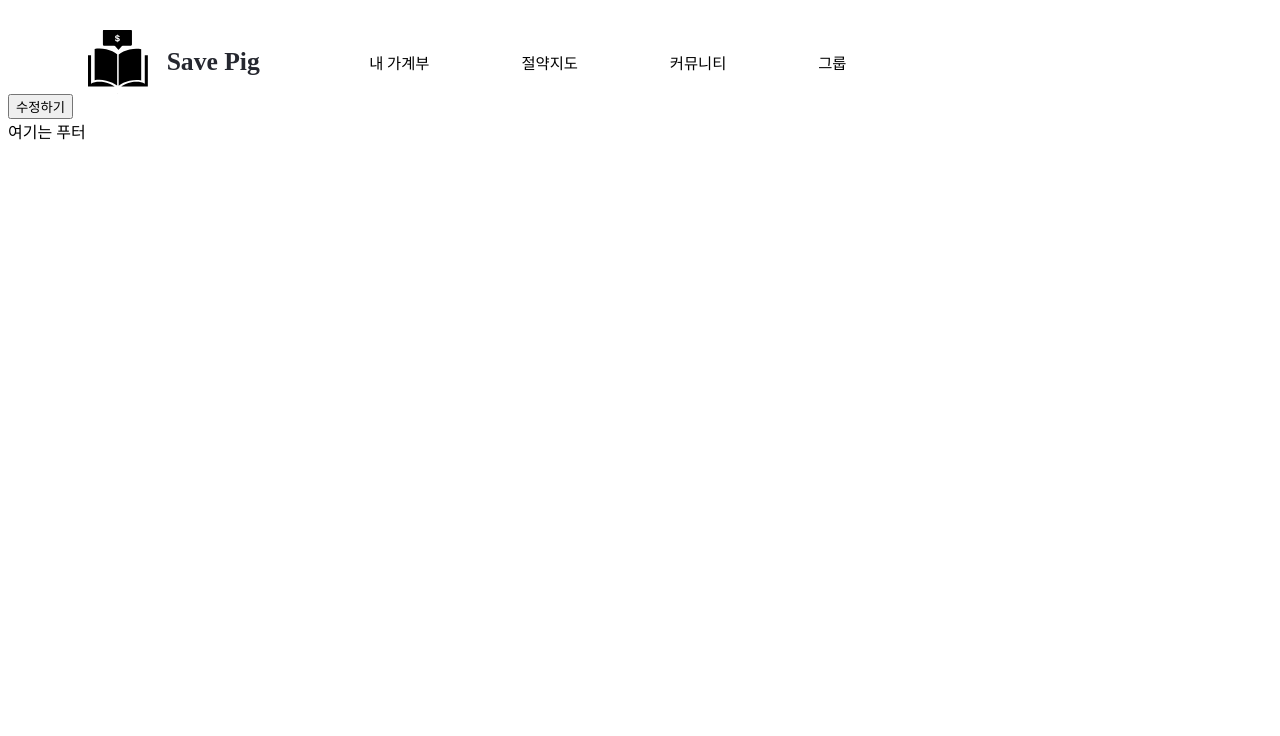
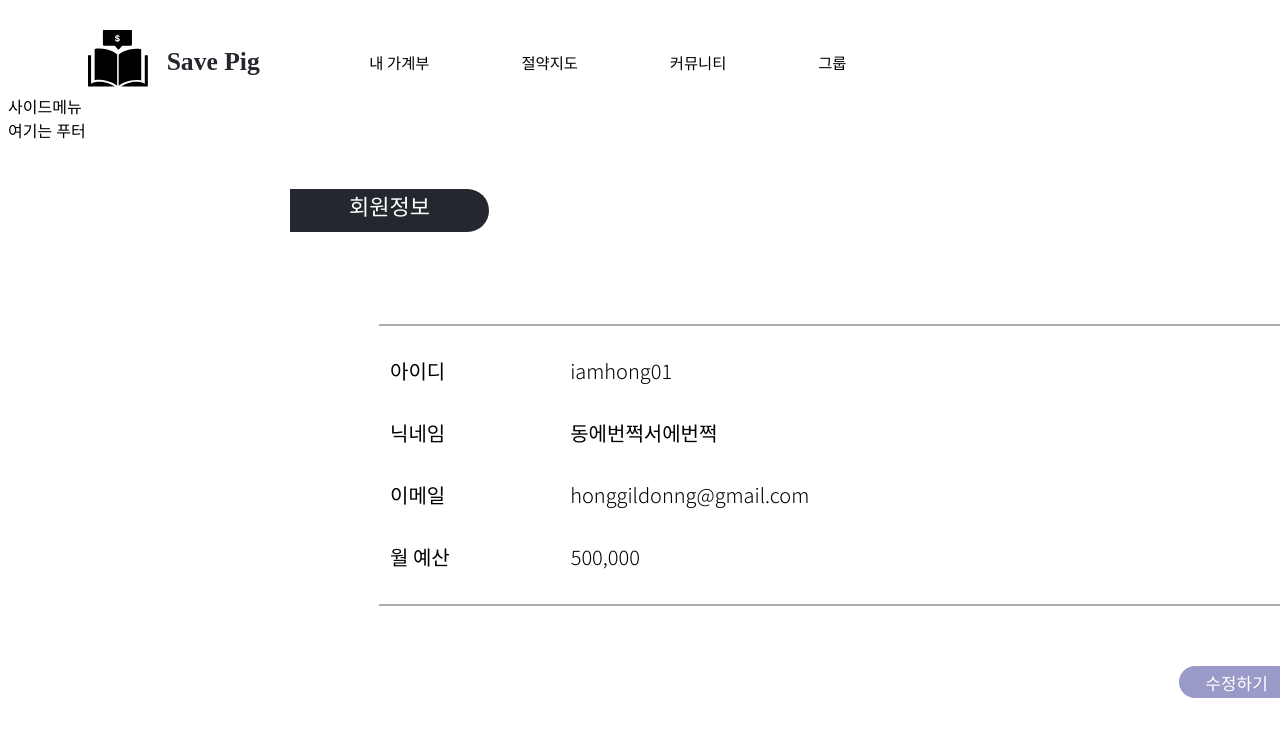
Before and after one commit to swcamp9thTeam1/frontend-project-accountbook, a Vue app: page /my in a window 1280 px wide. Shown: the top 736 px of the page. Built offline with nearby package versions, Linux system fonts and the light colour scheme.

Commit message:
- 마이페이지 첫 화면인 회원정보 조회 페이지 구현 - 마이페이지 사이드메뉴 컴포넌트 생성 예정

```diff
--- /dev/null
+++ b/src/components/MyPageSideMenu.vue
@@ -0,0 +1,13 @@
+<template>
+    <div>
+        사이드메뉴
+    </div>
+</template>
+
+<script setup>
+
+</script>
+
+<style scoped>
+
+</style>
--- a/src/views/MyPage.vue
+++ b/src/views/MyPage.vue
@@ -1,19 +1,156 @@
 <template>
     <div>
+        <MyPageSideMenu/>
+    </div>
+    <div class="info">회원정보</div>
+    <div class="member-info" id="app">
+        <div class="startline"></div>
+        <div class="user-id">
+            <div class="classification">아이디</div>
+            <div class="select-info">{{ myId }}</div>
+        </div>
+        <div class="nickname">
+            <div class="classification">닉네임</div>
+            <div class="select-info">{{ myNickname }}</div>
+        </div>
+        <div class="email">
+            <div class="classification">이메일</div>
+            <div class="select-info">{{ myEmail }}</div>
+        </div>
+        <div class="monthly-budget">
+            <div class="classification">월 예산</div>
+            <div class="select-budget">{{ Number(myBudget).toLocaleString() }}</div>
+        </div>
+        <div class="endline"></div>
         <RouterLink to="/my/edit-info" active-class="active">
             <button type="button" class="modify">수정하기</button>
         </RouterLink>
     </div>
-    <div>
-        <RouterView/>
-    </div>
 </template>
 
 <script setup>
-    import { RouterView, RouterLink } from 'vue-router';
+    import { RouterLink } from 'vue-router';
     import { ref } from 'vue';
+    import MyPageSideMenu from '@/components/MyPageSideMenu.vue';
+
+    const myId = ref('iamhong01');
+    const myNickname = ref('동에번쩍서에번쩍');
+    const myEmail = ref('honggildonng@gmail.com');
+    const myBudget = ref('500000');
 </script>
 
 <style scoped>
+    @import url("https://fonts.googleapis.com/css2?family=Noto+Sans+KR:wght@100..900&display=swap");
 
+    .info {
+        position: absolute;
+        width: 199px;
+        height: 43px;
+        left: 290px;
+        top: 189px;
+
+        background: #25272F;
+        border-radius: 0px 21.5px 21.5px 0px;
+        border: none;
+
+        font-family: 'Noto Sans KR';
+        font-style: normal;
+        font-weight: 350;
+        font-size: 22px;
+        line-height: normal;
+        text-align: center;
+        color: #FFFFFF;
+    }
+
+    .member-info {
+        position: absolute;
+        width: 926px;
+        height: 269px;
+        left: 379px;
+        top: 324px;
+    }
+
+    .startline {
+        width: 926px;
+        border: 1.5px solid #ACACAC;
+
+        margin-bottom: 30px;
+    }
+
+    .user-id {
+        display: flex;
+        flex-direction: row;
+
+        height: 32px;
+        margin-left: 11px;
+    }
+
+    .nickname,
+    .email,
+    .monthly-budget {
+        display: flex;
+        flex-direction: row;
+
+        height: 32px;
+        margin-left: 11px;
+        margin-top: 30px;
+    }
+
+    .classification {
+        font-family: 'Noto Sans KR';
+        font-style: normal;
+        font-weight: 500;
+        font-size: 20px;
+        line-height: 29px;
+        color: #000000;
+    }
+
+    .select-info {
+        font-family: 'Noto Sans KR';
+        font-style: normal;
+        font-weight: 300;
+        font-size: 20px;
+        line-height: 29px;
+        color: #000000;
+
+        margin-left: 125px;
+    }
+
+    .select-budget {
+        font-family: 'Noto Sans KR';
+        font-style: normal;
+        font-weight: 300;
+        font-size: 20px;
+        line-height: 29px;
+        color: #000000;
+
+        margin-left: 121px;
+    }
+
+    .endline {
+        width: 926px;
+        border: 1.5px solid #ACACAC;
+
+        margin-top: 30px;
+    }
+
+    .modify {
+        width: 115px;
+        height: 32px;
+        margin-left: 800px;
+        margin-top: 60px;
+
+        background: #9A9AC8;
+        border-radius: 16px;
+        border: none;
+
+        font-family: 'Noto Sans KR';
+        font-style: normal;
+        font-weight: 350;
+        font-size: 17px;
+        line-height: 25px;
+        color: #FFFFFF;
+
+        cursor: pointer;
+    }
 </style>
```
